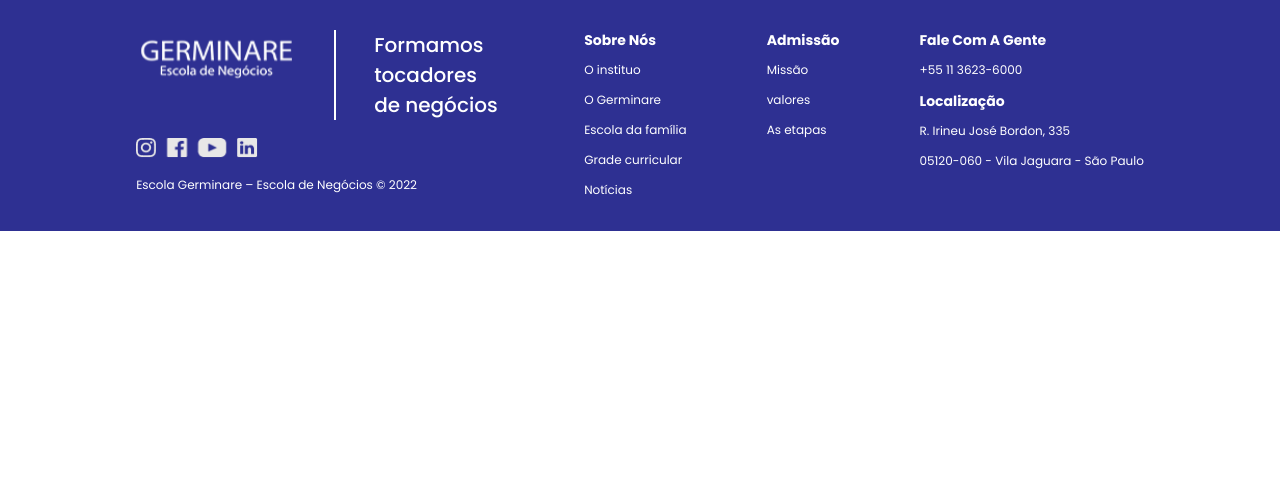
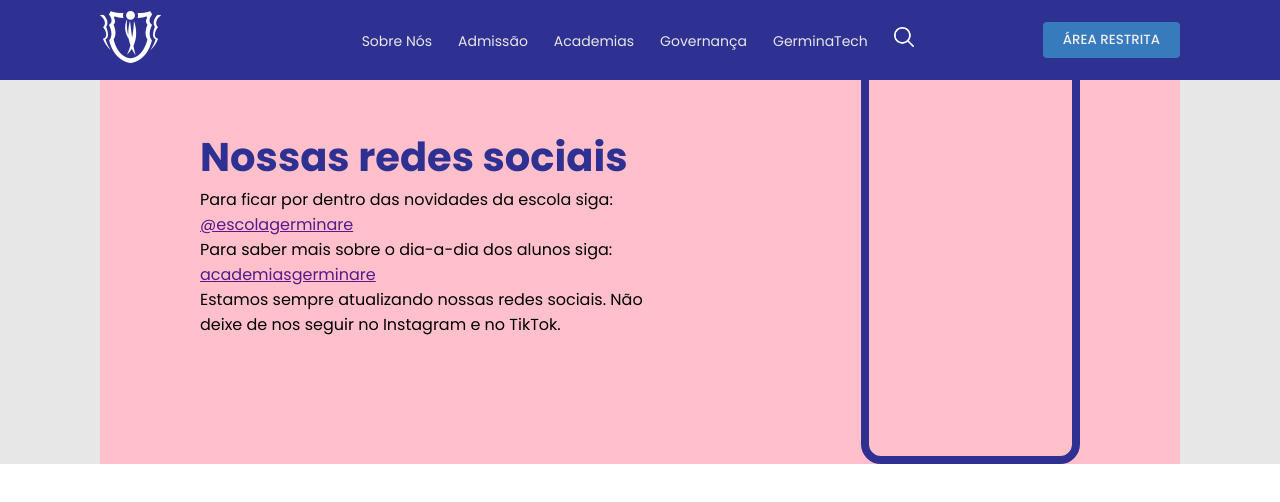
Before and after one commit to SquadGerminare-Tech/escola-germinare, a React (Create React App) app: page / in a window 1280 px wide. Shown: the top 502 px of the page. Built offline with nearby package versions, Linux system fonts and the light colour scheme.

Commit message:
fixing css footer

```diff
--- a/src/App.tsx
+++ b/src/App.tsx
@@ -8,13 +8,12 @@ import Footer from './components/Footer';
 function App() {
   return (
     <>
-      {/* <BrowserRouter>
+      <BrowserRouter>
         <Routes>
           <Route path='/' element={<Home />} />
           <Route path='sobrenos' element={<SobreNos />}/>
         </Routes>
-      </BrowserRouter> */}
-      <Footer></Footer>
+      </BrowserRouter>
     </>
   )
 }
```
